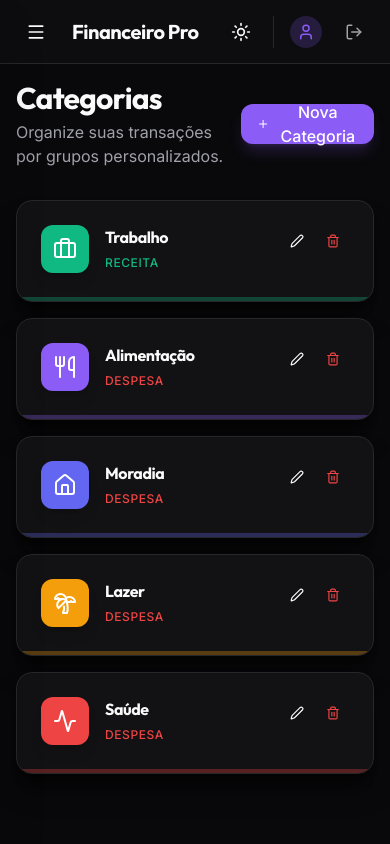
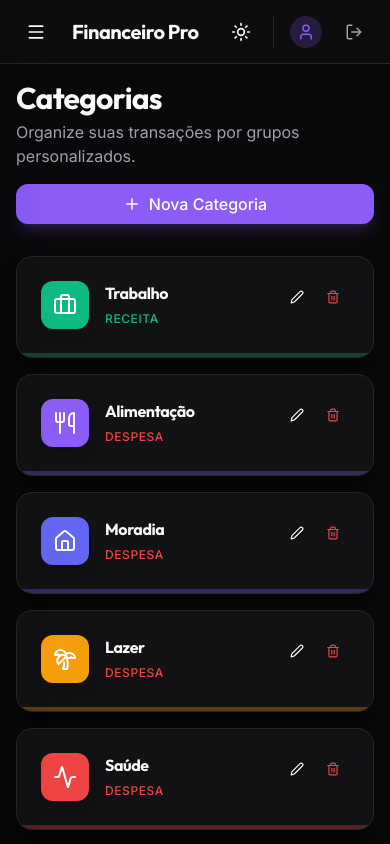
Before and after one commit to leccorside/controle-financeiro-pessoal, a React (Vite) app: page /categories in a window 390 px wide. Built offline with nearby package versions, Linux system fonts and the light colour scheme; sample sign-in values are in the browser's storage.

Commit message:
fix: ajusta layout do cabeçalho de categorias para mobile (botão abaixo do texto)

```diff
--- a/src/pages/Categories.jsx
+++ b/src/pages/Categories.jsx
@@ -40,12 +40,12 @@ export default function Categories() {
 
   return (
     <div className="space-y-8">
-      <div className="flex items-center justify-between">
+      <div className="flex flex-col sm:flex-row sm:items-center justify-between gap-4">
         <div className="space-y-1">
           <h2 className="text-3xl font-bold font-heading tracking-tight">Categorias</h2>
           <p className="text-muted-foreground">Organize suas transações por grupos personalizados.</p>
         </div>
-        <Button className="gap-2 shadow-lg shadow-primary/20" onClick={handleOpenCreateModal}>
+        <Button className="w-full sm:w-auto gap-2 shadow-lg shadow-primary/20" onClick={handleOpenCreateModal}>
           <Plus size={18} />
           Nova Categoria
         </Button>
```
